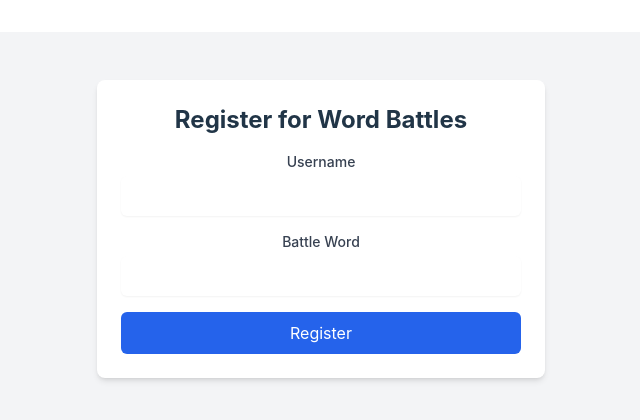
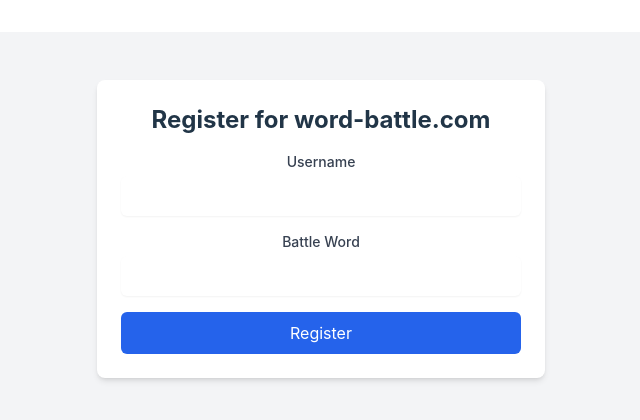
Before and after one commit to BenLirio/word-battle, a React (Vite) app in the folder word-battle/: page / in a window 1280 px wide. Shown: the top 420 px of the page, without its empty margins (319-959 px from the left). Built offline with nearby package versions, Linux system fonts and the light colour scheme.

Commit message:
use .com

```diff
--- a/word-battle/src/components/ui/RegisterForm.tsx
+++ b/word-battle/src/components/ui/RegisterForm.tsx
@@ -64,7 +64,7 @@ export const RegistrationForm: React.FC<RegistrationFormProps> = ({
 
   return (
     <div className="max-w-md mx-auto p-6 bg-white rounded-lg shadow-md">
-      <h2 className="text-2xl font-bold mb-4">Register for Word Battles</h2>
+      <h2 className="text-2xl font-bold mb-4">Register for word-battle.com</h2>
       <form onSubmit={handleSubmit} className="space-y-4">
         <div>
           <label className="block text-sm font-medium text-gray-700">
```
